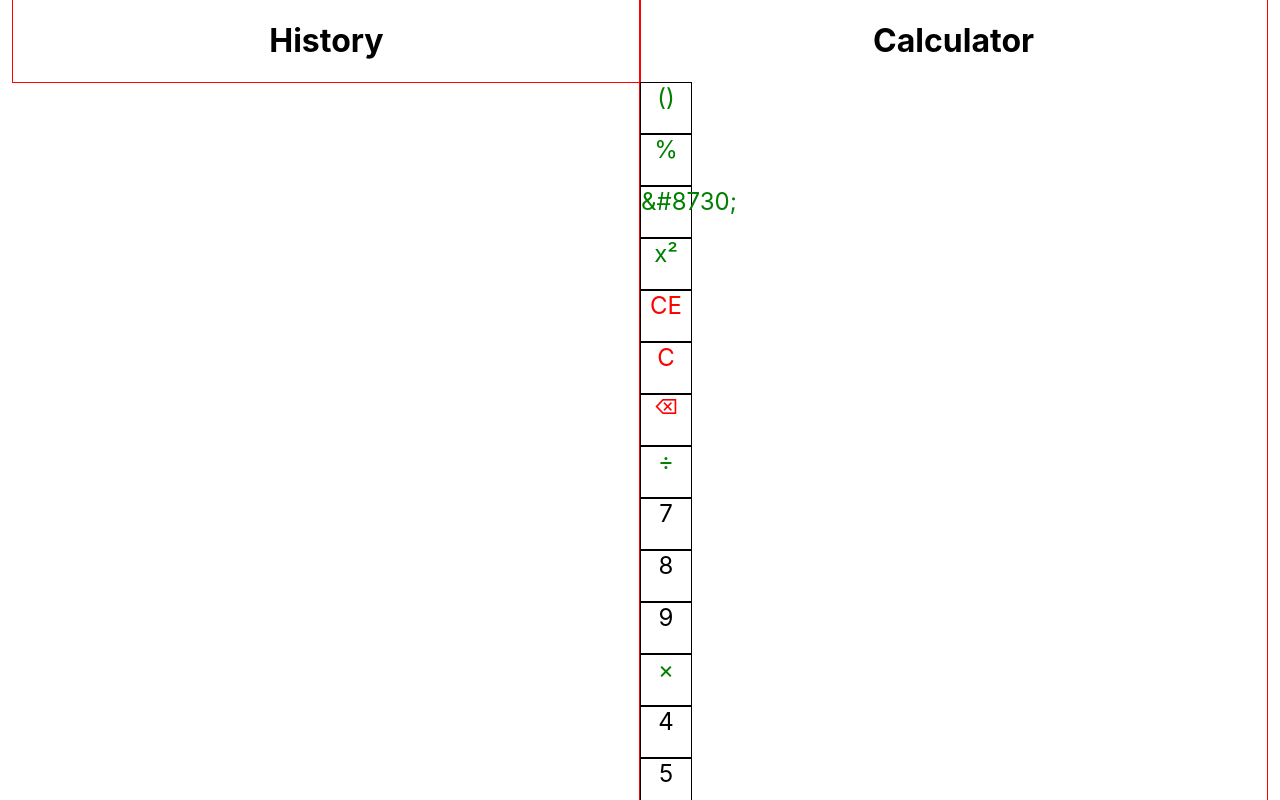
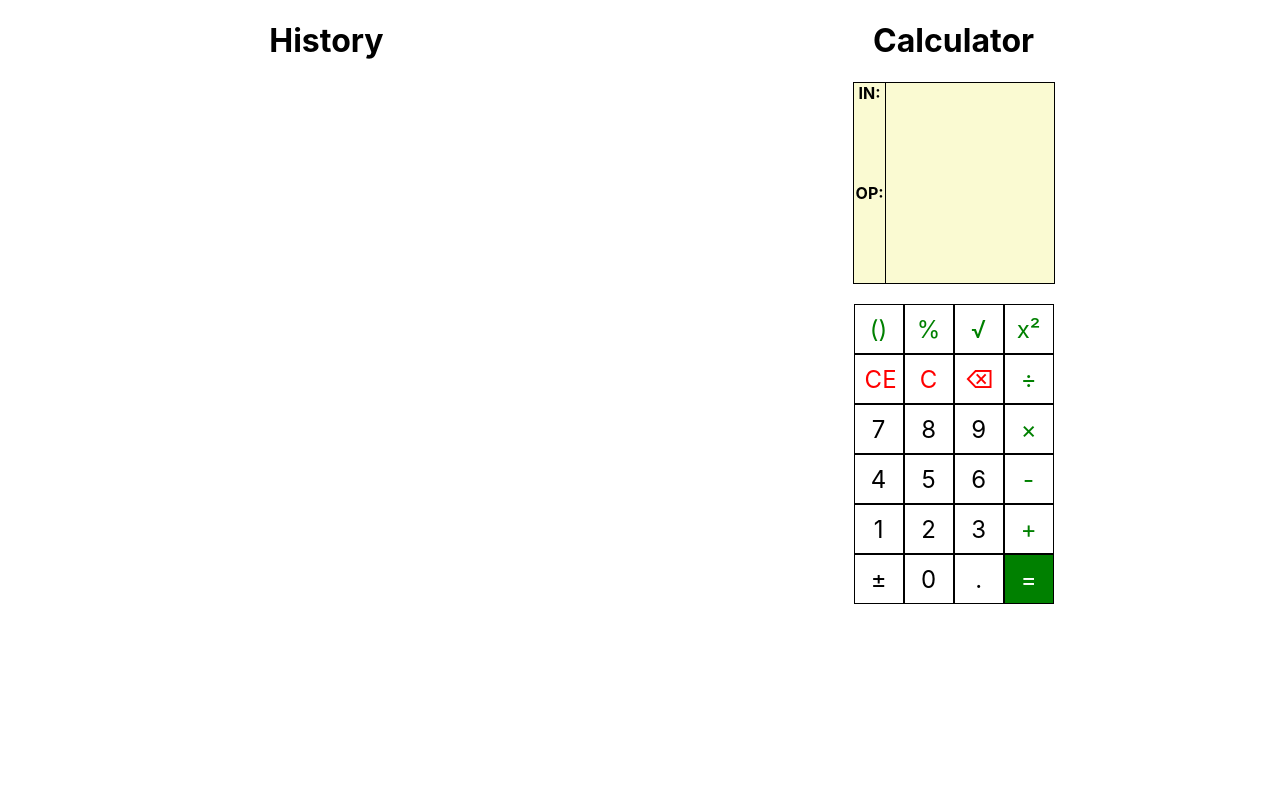
Before and after one commit to albert-garcia316/react_calculator, a React (Create React App) app: page / in a window 1280 px wide. Shown: the top 800 px of the page. Built offline with nearby package versions, Linux system fonts and the light colour scheme.

Commit message:
fixed button format, added in/op screen

```diff
--- a/src/App.js
+++ b/src/App.js
@@ -1,5 +1,5 @@
 import React, {Component} from 'react';
-import './App.css';
+import './styles/App.css';
 import CalculatorWrapper from "./components/CalculatorWrapper";
 import HistoryContainer from "./components/HistoryContainer";
 
--- a/src/components/Screen.js
+++ b/src/components/Screen.js
@@ -1,10 +1,17 @@
-import React, { Component } from 'react'
+import React, { Component } from 'react';
 
 export default class Screen extends Component {
     render() {
         return (
-            <div>
-
+            <div className="screenWrapper">
+                <div className="screen">
+                    <h4 className="scrTitle">IN:</h4>
+                    <p className="scrText">{this.props.input}</p>
+                </div>
+                <div className="screen">
+                    <h4 className="scrTitle">OP:</h4>
+                    <p className="scrText">{this.props.output}</p>
+                </div>
             </div>
         )
     }
--- a/src/components/SmallButton.js
+++ b/src/components/SmallButton.js
@@ -28,7 +28,7 @@ export default class SmallButton extends Component {
             this.setState({name: "×"});
         } else if(this.props.name === "&#177"){
             this.setState({name: "±"});
-        } else if(this.props.name === "&#8730"){
+        } else if(this.props.name === "&#8730;"){
             this.setState({name: "√"});
         } else if(this.props.name === "&#178"){
             this.setState({name: "x²"});
@@ -41,9 +41,6 @@ export default class SmallButton extends Component {
         let c = "smallButton " + this.props.color + " ";
         if(this.props.bgColor){
             c += "bg" + this.props.bgColor + " ";
-        };
-        if(this.props.name === "&#9003;"){
-            c += "smallIcon ";
         };
         this.setState({classes: c});
     };
--- a/src/styles/button.css
+++ b/src/styles/button.css
@@ -19,14 +19,15 @@
     width: 50px;
     height: 50px;
     border: 1px solid black;
+    display: inline-block;
+    box-sizing: border-box;
+    padding: 10px;
 }
 
 .smallButton:hover {
     opacity: .5;
 }
-.smallIcon {
-    font-size: 20px !important;
-}
+
 
 .screen {
     width: 200px;
@@ -69,7 +70,6 @@
     display: inline-block;
     vertical-align: top;
     width: 49%;
-    outline: 1px solid red;
 }
 .highlight {
     background-color: skyblue !important;
```
Also changed, not shown: src/logo.svg (deleted), src/styles/App.css (renamed from src/App.css).
